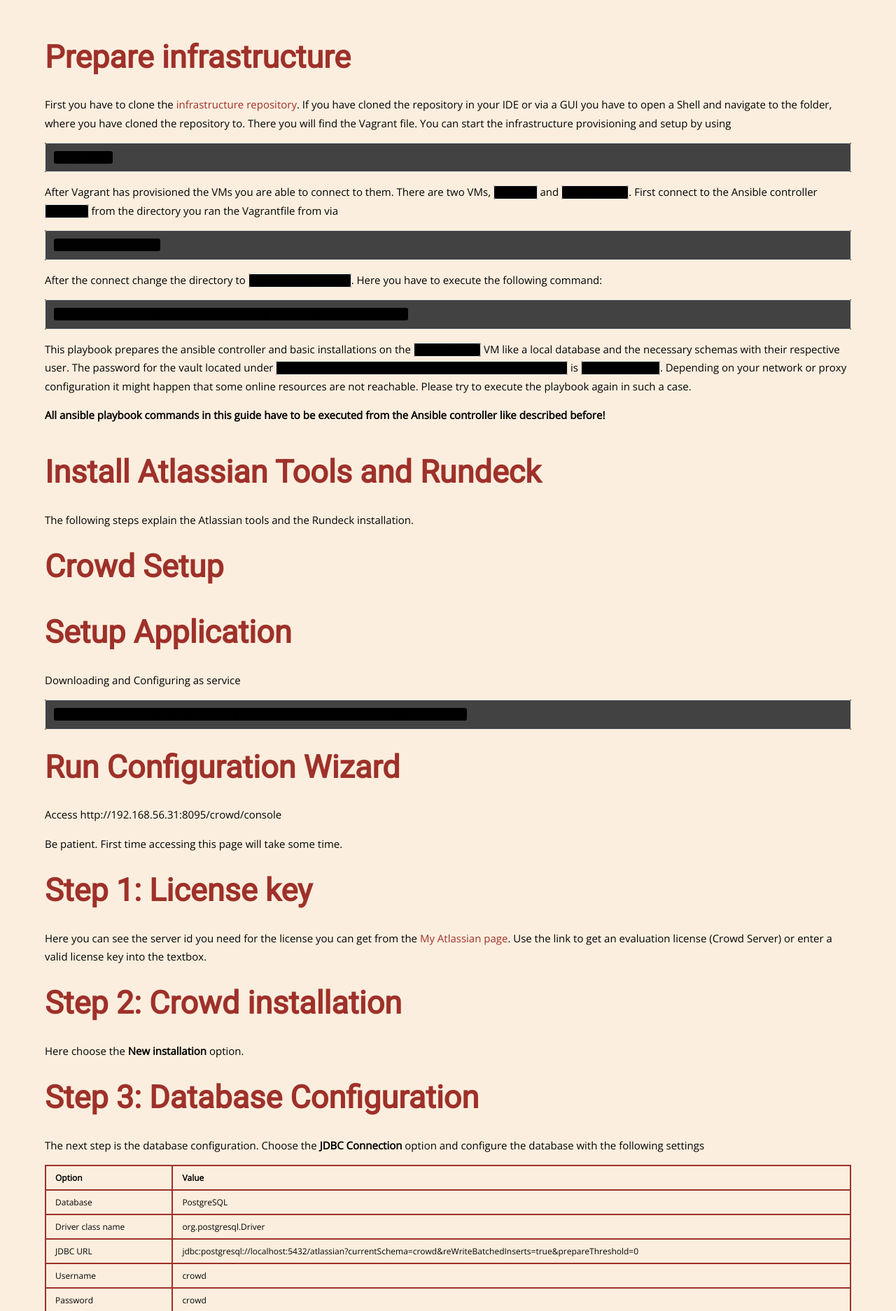
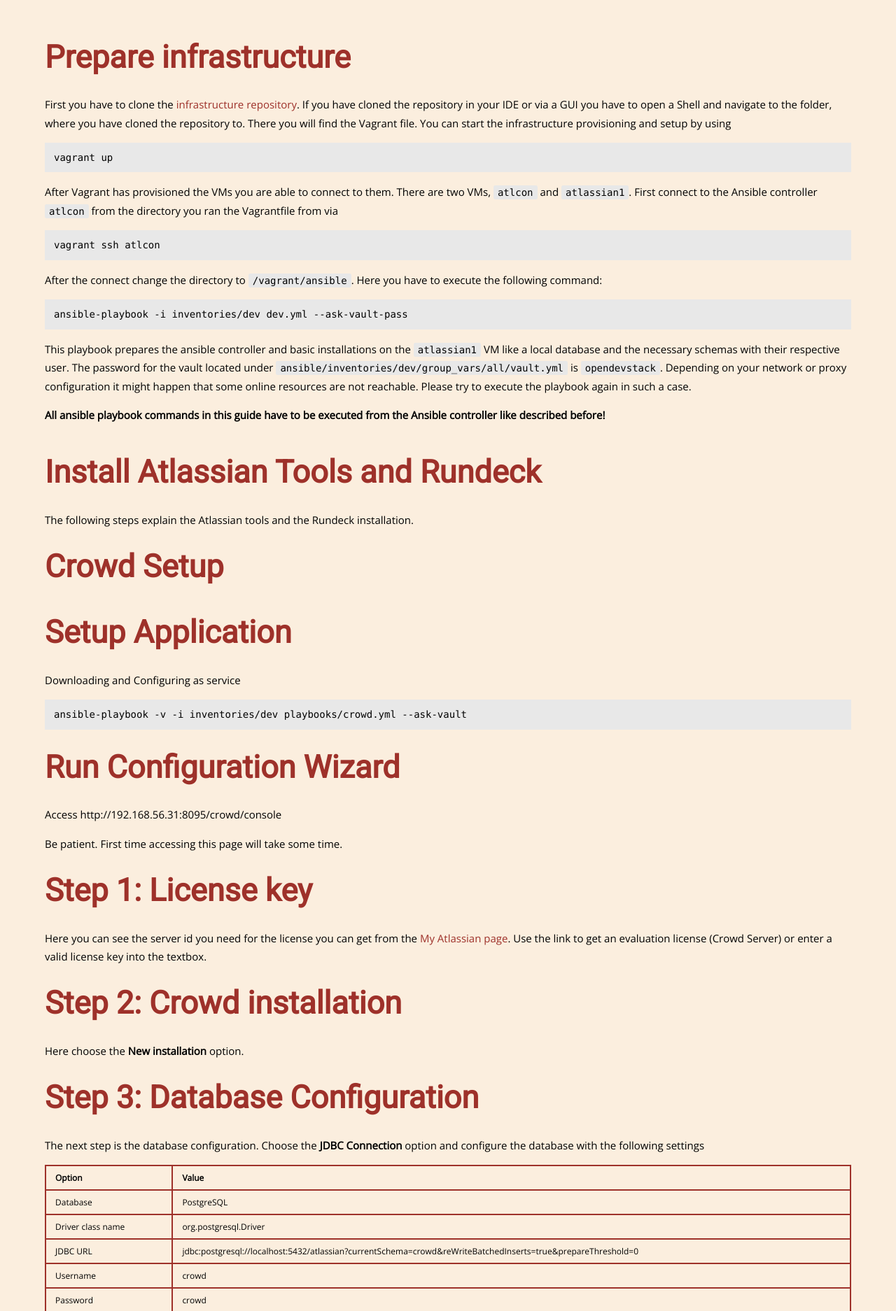
Before and after one commit to opendevstack/opendevstack.github.io, a Jekyll site: the page built from doc/getting-started.md, in a window 1280 px wide. Shown: the part 3790-5664 px from the top of the page at 70% size. Built offline with Jekyll 4.4.1, drawn with Linux system fonts in a browser that asks for light colours; nearby versions of some CDN libraries; our own code applies the rules of GitHub Pages for plain Markdown files.

Commit message:
changed syntax highlighting

```diff
--- a/_sass/_base.scss
+++ b/_sass/_base.scss
@@ -168,7 +168,7 @@
     font-size: 14px;
     border: 1px solid $grey-color-light;
     border-radius: 3px;
-    background-color: black;
+    background-color: $grey-color-light ;
     font-family: Consolas, Menlo, Monaco, Lucida Console, Liberation Mono, DejaVu Sans Mono, Bitstream Vera Sans Mono, Courier New, monospace, serif;
 }
 
--- a/_sass/_syntax-highlighting.scss
+++ b/_sass/_syntax-highlighting.scss
@@ -2,7 +2,7 @@
  * Syntax highlighting styles
  */
 .highlight {
-    background: $grey-color-dark;
+    background: $grey-color-light;
     @extend %vertical-rhythm;
 
     .c     { color: #998; font-style: italic } // Comment
```
